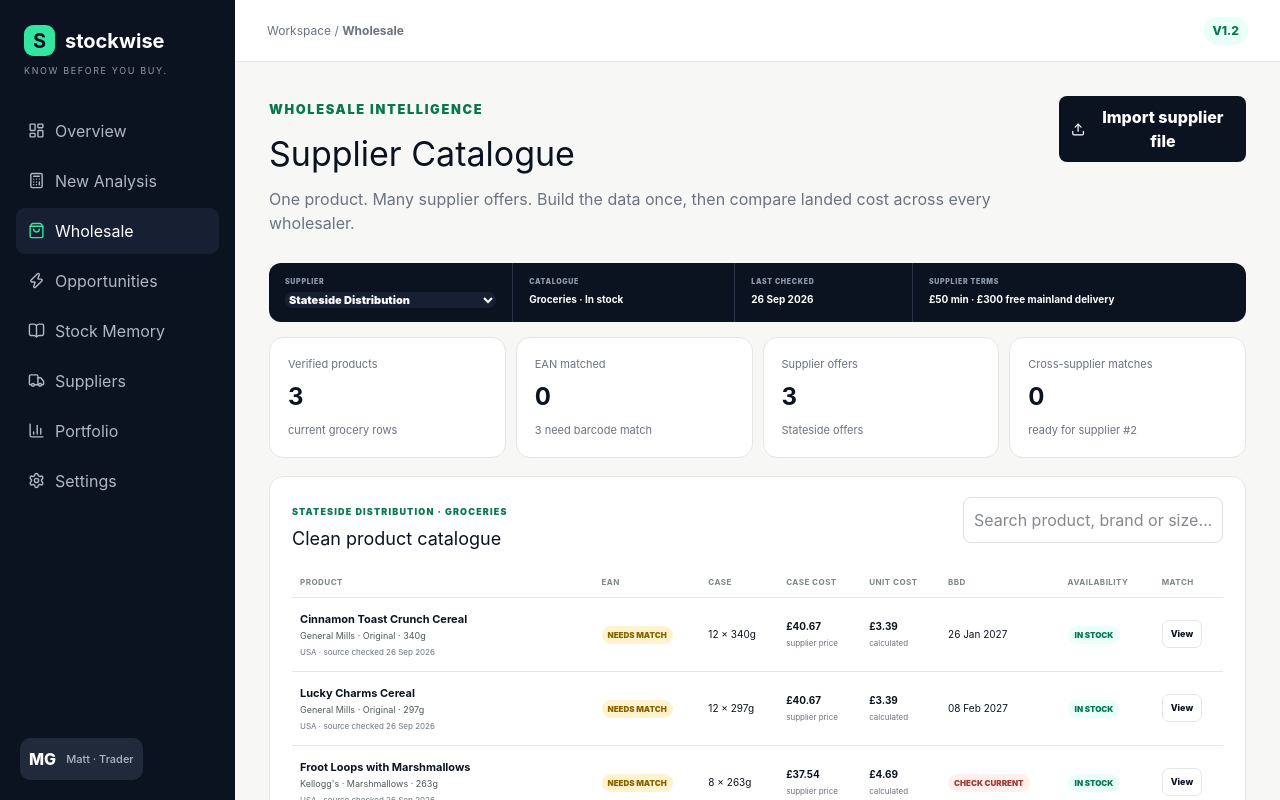
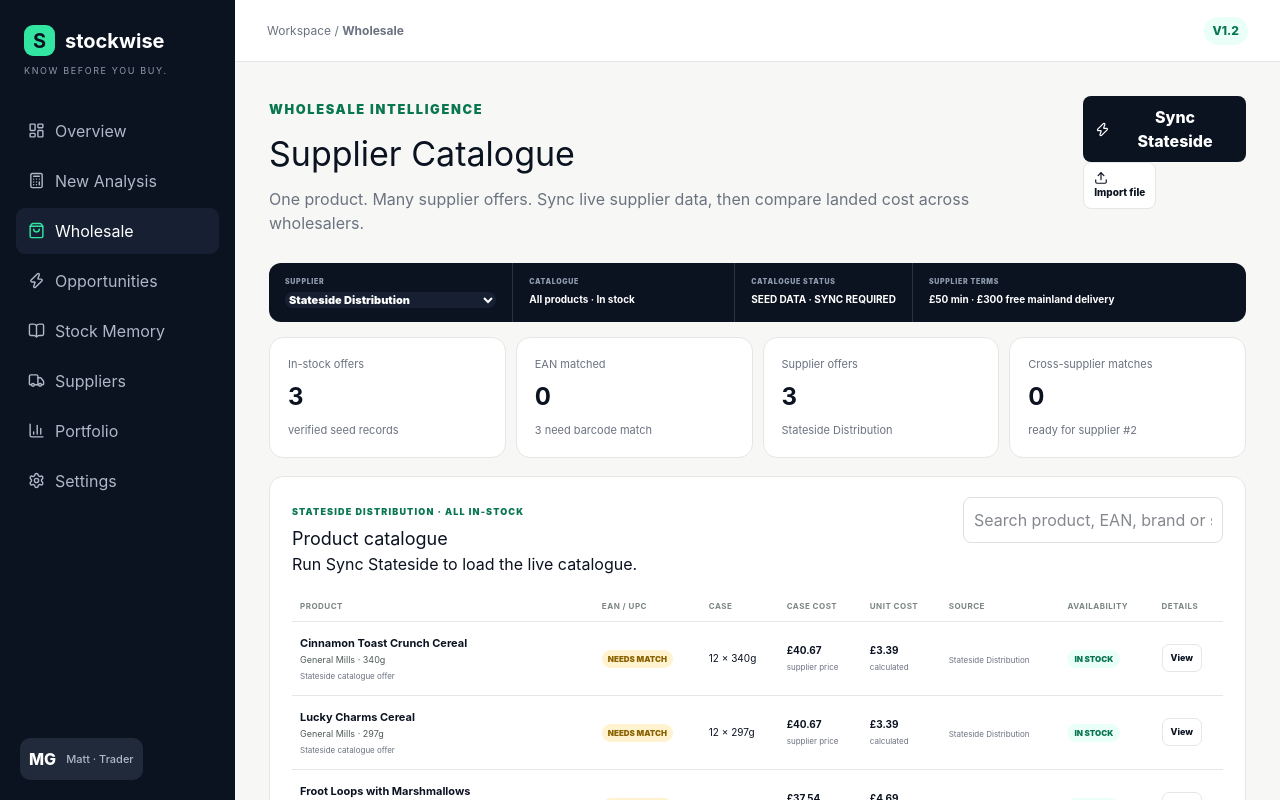
Before and after one commit to mattygribb-beep/stockwise, a Next.js app: page / in a window 1280 px wide. Both pictures are taken after a click on the button "Wholesale". Shown: the top 800 px of the page. Built offline with nearby package versions, Linux system fonts and the light colour scheme.

Commit message:
Connect catalogue UI to live Stateside sync

```diff
--- a/app/page.tsx
+++ b/app/page.tsx
@@ -144,12 +144,17 @@ const statesideGroceries=[
 ]
 function WholesaleCatalogue(){
  const [supplier,setSupplier]=useState('Stateside Distribution'); const [q,setQ]=useState(''); const [selected,setSelected]=useState<any>(null)
- const products=statesideGroceries.filter(x=>(x.product+' '+x.brand+' '+x.size).toLowerCase().includes(q.toLowerCase()))
- return <><div className="catalogueHero"><Title k="WHOLESALE INTELLIGENCE" t="Supplier Catalogue" p="One product. Many supplier offers. Build the data once, then compare landed cost across every wholesaler."/><button className="primary"><Upload size={15}/> Import supplier file</button></div>
- <div className="catalogueToolbar"><div><small>SUPPLIER</small><select value={supplier} onChange={e=>setSupplier(e.target.value)}><option>Stateside Distribution</option></select></div><div><small>CATALOGUE</small><b>Groceries · In stock</b></div><div><small>LAST CHECKED</small><b>26 Sep 2026</b></div><div><small>SUPPLIER TERMS</small><b>£50 min · £300 free mainland delivery</b></div></div>
- <div className="catalogueStats"><Metric l="Verified products" v={String(statesideGroceries.length)} s="current grocery rows"/><Metric l="EAN matched" v="0" s="3 need barcode match"/><Metric l="Supplier offers" v={String(statesideGroceries.length)} s="Stateside offers"/><Metric l="Cross-supplier matches" v="0" s="ready for supplier #2"/></div>
- <section className="catalogueSection"><div className="overviewSectionHead"><div><small>STATESIDE DISTRIBUTION · GROCERIES</small><h2>Clean product catalogue</h2></div><div className="catalogueSearch"><input value={q} onChange={e=>setQ(e.target.value)} placeholder="Search product, brand or size…"/></div></div>
- <div className="catalogueTable"><table><thead><tr><th>Product</th><th>EAN</th><th>Case</th><th>Case cost</th><th>Unit cost</th><th>BBD</th><th>Availability</th><th>Match</th></tr></thead><tbody>{products.map(x=><tr key={x.id} onClick={()=>setSelected(x)} className={selected?.id===x.id?'selected':''}><td><div className="productCell"><b>{x.product}</b><span>{x.brand} · {x.variant} · {x.size}</span><small>{x.origin} · source checked {x.checked}</small></div></td><td><span className="needsMatch">{x.ean}</span></td><td>{x.caseQty} × {x.size}</td><td><b>{gbp(x.casePrice)}</b><small>supplier price</small></td><td><b>{gbp(x.casePrice/x.caseQty)}</b><small>calculated</small></td><td><span className={x.bbd==='CHECK CURRENT'?'checkCurrent':''}>{x.bbd}</span></td><td><span className="stockPill">{x.status}</span></td><td><button className="supplierMore">View</button></td></tr>)}</tbody></table></div>
- <div className="catalogueFoot"><span>PUBLIC SUPPLIER DATA</span><p>Prices and availability can change. Stockwise records the supplier source and checked date rather than treating catalogue data as permanent.</p></div></section>
- {selected&&<section className="catalogueDetail"><div className="catalogueDetailHead"><div><small>MASTER PRODUCT + SUPPLIER OFFER</small><h2>{selected.product} <span>{selected.size}</span></h2><p>{selected.brand} · {selected.variant}</p></div><button className="reset" onClick={()=>setSelected(null)}>Close</button></div><div className="offerGrid"><Fact l="EAN / GTIN" v={selected.ean}/><Fact l="Supplier" v={selected.source}/><Fact l="Case quantity" v={String(selected.caseQty)}/><Fact l="Case cost" v={gbp(selected.casePrice)}/><Fact l="Unit cost" v={gbp(selected.casePrice/selected.caseQty)}/><Fact l="BBD" v={selected.bbd}/><Fact l="Origin" v={selected.origin}/><Fact l="Last checked" v={selected.checked}/></div><div className="matchEmpty"><div><b>Supplier Match</b><span>No competing supplier offers matched yet. When supplier #2 contains the same EAN, Stockwise will compare unit cost, landed cost, MOQ, delivery and expiry here.</span></div><a href={selected.url} target="_blank" rel="noreferrer">Open source product ↗</a></div></section>}
- <div className="catalogueNext"><BookOpen size={18}/><div><b>Catalogue architecture is ready for cross-supplier matching.</b><span>EAN/GTIN is the primary match key. Brand + product + exact size can suggest a match, but Stockwise will not silently merge products without confirmation.</span></div></div></>}
+ const [live,setLive]=useState<any[]>([]); const [syncing,setSyncing]=useState(false); const [syncError,setSyncError]=useState(''); const [lastSync,setLastSync]=useState('')
+ const all=live.length?live:statesideGroceries
+ const products=all.filter((x:any)=>(x.product+' '+(x.brand||'')+' '+(x.size||'')+' '+(x.ean||'')).toLowerCase().includes(q.toLowerCase()))
+ const matched=all.filter((x:any)=>x.ean&&x.ean!=='NEEDS MATCH').length
+ async function syncStateside(){setSyncing(true);setSyncError('');try{const r=await fetch('/api/suppliers/stateside',{cache:'no-store'});const d=await r.json();if(!r.ok||!d.ok)throw new Error(d.error||'Sync failed');setLive(d.offers);setLastSync(new Date().toLocaleString('en-GB'));setSelected(null)}catch(e:any){setSyncError(e.message||'Unable to sync Stateside')}finally{setSyncing(false)}}
+ return <><div className="catalogueHero"><Title k="WHOLESALE INTELLIGENCE" t="Supplier Catalogue" p="One product. Many supplier offers. Sync live supplier data, then compare landed cost across wholesalers."/><div className="catalogueActions"><button className="primary" onClick={syncStateside} disabled={syncing}><Zap size={15}/>{syncing?' Syncing…':' Sync Stateside'}</button><button className="reset"><Upload size={14}/> Import file</button></div></div>
+ <div className="catalogueToolbar"><div><small>SUPPLIER</small><select value={supplier} onChange={e=>setSupplier(e.target.value)}><option>Stateside Distribution</option></select></div><div><small>CATALOGUE</small><b>All products · In stock</b></div><div><small>CATALOGUE STATUS</small><b>{live.length?'LIVE SYNC · '+live.length+' OFFERS':'SEED DATA · SYNC REQUIRED'}</b></div><div><small>SUPPLIER TERMS</small><b>£50 min · £300 free mainland delivery</b></div></div>
+ {syncError&&<div className="syncError"><AlertCircle size={15}/><div><b>Stateside sync could not complete</b><span>{syncError}. Existing verified records have been kept.</span></div></div>}
+ <div className="catalogueStats"><Metric l="In-stock offers" v={String(all.length)} s={live.length?'live supplier sync':'verified seed records'}/><Metric l="EAN matched" v={String(matched)} s={(all.length-matched)+' need barcode match'}/><Metric l="Supplier offers" v={String(all.length)} s="Stateside Distribution"/><Metric l="Cross-supplier matches" v="0" s="ready for supplier #2"/></div>
+ <section className="catalogueSection"><div className="overviewSectionHead"><div><small>STATESIDE DISTRIBUTION · ALL IN-STOCK</small><h2>Product catalogue</h2><p>{lastSync?'Last synced '+lastSync:'Run Sync Stateside to load the live catalogue.'}</p></div><div className="catalogueSearch"><input value={q} onChange={e=>setQ(e.target.value)} placeholder="Search product, EAN, brand or size…"/></div></div>
+ <div className="catalogueTable"><table><thead><tr><th>Product</th><th>EAN / UPC</th><th>Case</th><th>Case cost</th><th>Unit cost</th><th>Source</th><th>Availability</th><th>Details</th></tr></thead><tbody>{products.map((x:any)=><tr key={x.id} onClick={()=>setSelected(x)} className={selected?.id===x.id?'selected':''}><td><div className="productCell"><b>{x.product}</b><span>{x.brand||'Brand not supplied'}{x.size?' · '+x.size:''}</span><small>{x.rawTitle&&x.rawTitle!==x.product?'Supplier listing: '+x.rawTitle:'Stateside catalogue offer'}</small></div></td><td>{x.ean&&x.ean!=='NEEDS MATCH'?<b>{x.ean}</b>:<span className="needsMatch">NEEDS MATCH</span>}</td><td>{x.caseQty} × {x.size||'unit'}</td><td><b>{gbp(x.casePrice)}</b><small>supplier price</small></td><td><b>{gbp(x.unitCost??x.casePrice/x.caseQty)}</b><small>calculated</small></td><td><small>{x.source||'Stateside'}</small></td><td><span className="stockPill">{x.status}</span></td><td><button className="supplierMore">View</button></td></tr>)}</tbody></table></div>
+ <div className="catalogueFoot"><span>{live.length?'LIVE SUPPLIER DATA':'VERIFIED SEED DATA'}</span><p>Supplier data is retained with source and sync time. Prices and availability can change; refresh before an order is placed.</p></div></section>
+ {selected&&<section className="catalogueDetail"><div className="catalogueDetailHead"><div><small>MASTER PRODUCT + SUPPLIER OFFER</small><h2>{selected.product} <span>{selected.size}</span></h2><p>{selected.brand||'Brand not supplied'}</p></div><button className="reset" onClick={()=>setSelected(null)}>Close</button></div><div className="offerGrid"><Fact l="EAN / UPC" v={selected.ean&&selected.ean!=='NEEDS MATCH'?selected.ean:'NEEDS MATCH'}/><Fact l="Supplier" v={selected.supplier||selected.source}/><Fact l="Supplier SKU" v={selected.supplierSku||'Not supplied'}/><Fact l="Case quantity" v={String(selected.caseQty)}/><Fact l="Case cost" v={gbp(selected.casePrice)}/><Fact l="Unit cost" v={gbp(selected.unitCost??selected.casePrice/selected.caseQty)}/><Fact l="Availability" v={selected.status}/><Fact l="Last checked" v={selected.checked?new Date(selected.checked).toLocaleString('en-GB'):'26 Sep 2026'}/></div><div className="matchEmpty"><div><b>Supplier Match</b><span>No competing supplier offers matched yet. Supplier #2 will compare unit cost, landed cost, MOQ, delivery and expiry against this exact product.</span></div><a href={selected.url} target="_blank" rel="noreferrer">Open source product ↗</a></div></section>}
+ <div className="catalogueNext"><BookOpen size={18}/><div><b>Cross-supplier architecture ready.</b><span>EAN/UPC is the primary match key. Name + brand + exact size may suggest matches, but Stockwise will not silently merge uncertain products.</span></div></div></>}
```
